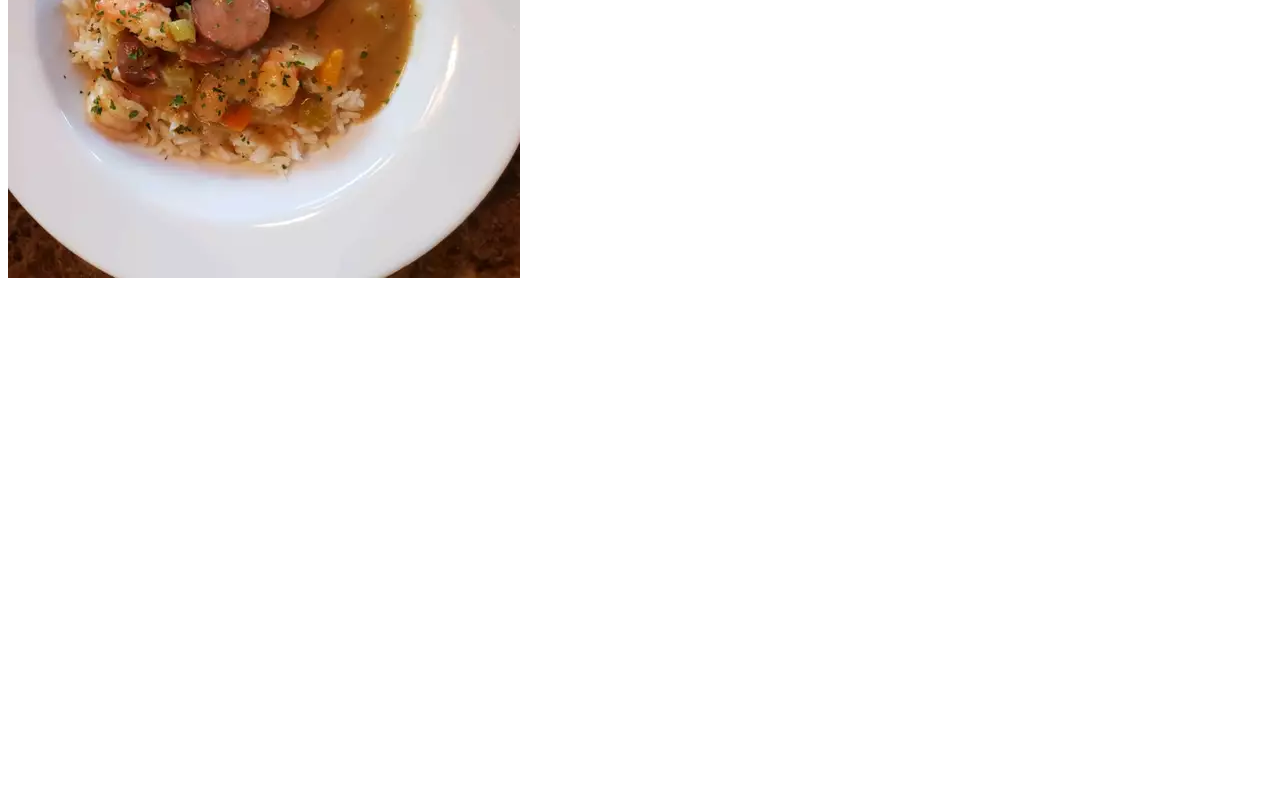
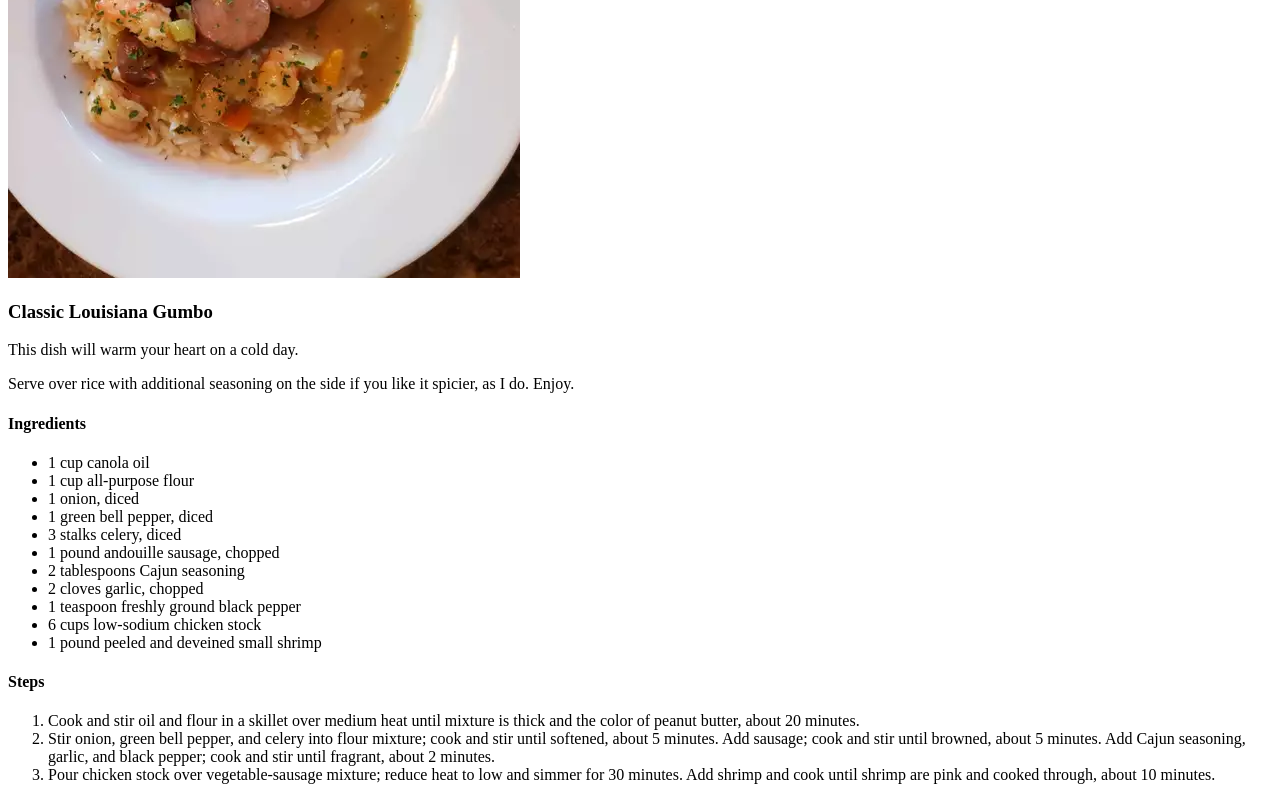
Before and after one commit to Retr0verse/odin-recipes, a plain HTML site: page recipes/gumbo.html in a window 1280 px wide. Shown: the part 314-1114 px from the top of the page. Before the commit the page ends 800 px from the top, so only its background shows below. Drawn offline with Linux system fonts and the light colour scheme.

Commit message:
add gumbo.html description, recipe and steps

```diff
--- a/recipes/gumbo.html
+++ b/recipes/gumbo.html
@@ -1,13 +1,43 @@
 <!DOCTYPE html>
 <html lang="en">
+
 <head>
     <meta charset="UTF-8">
     <meta http-equiv="X-UA-Compatible" content="IE=edge">
     <meta name="viewport" content="width=device-width, initial-scale=1.0">
     <title>Document</title>
 </head>
+
 <body>
     <h1>Gumbo</h1>
     <img src="../images/gumbo.jpg">
+    <h3>Classic Louisiana Gumbo</h3>
+    <p>This dish will warm your heart on a cold day.</p>
+    <p>Serve over rice with additional seasoning on the side if you like it spicier, as I do. Enjoy.</p>
+    <h4>Ingredients</h4>
+    <ul>
+        <li>1 cup canola oil</li>
+        <li>1 cup all-purpose flour</li>
+        <li>1 onion, diced</li>
+        <li>1 green bell pepper, diced</li>
+        <li>3 stalks celery, diced</li>
+        <li>1 pound andouille sausage, chopped</li>
+        <li>2 tablespoons Cajun seasoning</li>
+        <li>2 cloves garlic, chopped</li>
+        <li>1 teaspoon freshly ground black pepper</li>
+        <li>6 cups low-sodium chicken stock</li>
+        <li>1 pound peeled and deveined small shrimp</li>
+    </ul>
+    <h4>Steps</h4>
+    <ol>
+        <li>Cook and stir oil and flour in a skillet over medium heat until mixture is thick and the color of peanut
+            butter, about 20 minutes.</li>
+        <li>Stir onion, green bell pepper, and celery into flour mixture; cook and stir until softened, about 5 minutes.
+            Add sausage; cook and stir until browned, about 5 minutes. Add Cajun seasoning, garlic, and black pepper;
+            cook and stir until fragrant, about 2 minutes.</li>
+        <li>Pour chicken stock over vegetable-sausage mixture; reduce heat to low and simmer for 30 minutes. Add shrimp
+            and cook until shrimp are pink and cooked through, about 10 minutes.</li>
+    </ol>
 </body>
+
 </html>
```
